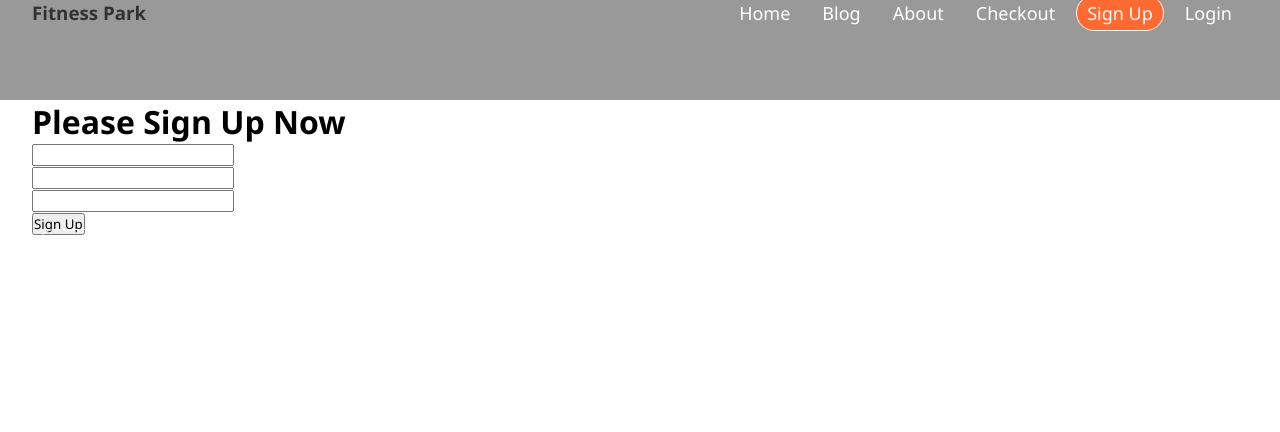
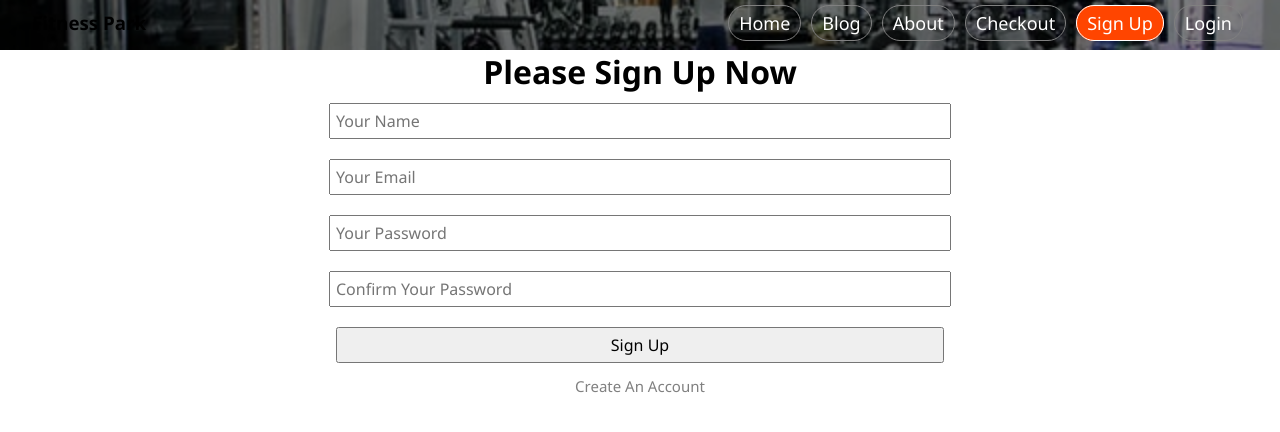
Before and after one commit to Cihsan/-independent-service-provider, a React (Create React App) app: page /sign-up in a window 1280 px wide. Shown: the top 432 px of the page. Built offline with nearby package versions, Linux system fonts and the light colour scheme.

Commit message:
added firebase init

```diff
--- a/src/App.css
+++ b/src/App.css
@@ -3,14 +3,17 @@
     padding: 0;
     font-family: 'Segoe UI', Tahoma, Geneva, Verdana, sans-serif;
 }
+
 .container{
     width: 95%;
     margin: 0 auto;
 }
+/* header */
 .flex{
     display: flex;
     justify-content: space-between;
     align-items: center;
+    padding-top: 10px;
 }
 a{
     text-decoration: none;
@@ -27,12 +30,14 @@ a{
     background-position: center;
     background-repeat: no-repeat;
     background-size: cover;
-    height: 100px;
+    height: 50px;
+
+}
+.overlay{
     background: rgb(0, 0, 0);
     background: rgba(0, 0, 0, 0.5);
-    opacity: 80%;
+    height:50px ;
 }
-
 .active{
     background-color: orangered;
     color: #fff;
@@ -40,3 +45,13 @@ a{
 .link{
     border: 1px solid grey;
 }
+/* logi Signup */
+form{
+    text-align: center;
+}
+input{
+    width: 50%;
+    margin: 10px;
+    padding: 5px;
+    font-size: 16px;
+}
--- a/src/Pages/Shared/Header.js
+++ b/src/Pages/Shared/Header.js
@@ -4,10 +4,10 @@ import { NavLink } from 'react-router-dom';
 const Header = () => {
     return (
         <div className='banner'>
+            <div className='overlay'>
                 <div className='flex container'>
                     <h3>Fitness Park</h3>
                     <nav>
-
                         <NavLink className={({ isActive }) => (isActive ? "active" : "link")} to='/'>Home</NavLink>
                         <NavLink className={({ isActive }) => (isActive ? "active" : "link")} to='/blogs'>Blog</NavLink>
                         <NavLink className={({ isActive }) => (isActive ? "active" : "link")} to='/about'>About</NavLink>
@@ -17,6 +17,8 @@ const Header = () => {
                     </nav>
                 </div>
             </div>
+
+        </div>
     );
 };
 
--- a/src/Pages/Unique/Login.js
+++ b/src/Pages/Unique/Login.js
@@ -4,13 +4,15 @@ import { Link } from 'react-router-dom';
 const Login = () => {
     return (
         <div className='container'>
-            <h1>Please Login</h1>
+
             <form >
-                <input type="email" name="" id="" /><br />
-                <input type="password" name="" id="" /><br />
-                <input type="submit" value="Sign Up" /><br />
+            <h1>Login Here</h1>
+                <input type="email" name="" id="" placeholder='Your Email' required/><br />
+                <input type="password" name="" id="" placeholder='Your Password' required/><br />
+                <input type="submit" value="Log In" /><br />
+                <Link style={{color:'grey'}} to='/sign-up'><small>Create An Account</small></Link>
             </form>
-            <Link to='/sign-up'>Create An Account</Link>
+
         </div>
     );
 };
--- a/src/Pages/Unique/SignUp.js
+++ b/src/Pages/Unique/SignUp.js
@@ -4,14 +4,17 @@ import { Link } from 'react-router-dom';
 const SignUp = () => {
     return (
         <div className='container'>
-            <h1>Please Sign Up Now</h1>
+
             <form >
-                <input type="text" name="" id="" /><br />
-                <input type="email" name="" id="" /><br />
-                <input type="password" name="" id="" /><br />
-                <input type="submit" value="Sign Up" />
+                <h1>Please Sign Up Now</h1>
+                <input type="text" name="" id="" placeholder='Your Name'/><br />
+                <input type="email" name="" id="" placeholder='Your Email'/><br />
+                <input type="password" name="" id="" placeholder='Your Password'/><br />
+                <input type="password" name="" id="" placeholder='Confirm Your Password'/><br />
+                <input type="submit" value="Sign Up" /><br />
+                <Link style={{color:'grey'}} to='/login'><small>Create An Account</small></Link>
             </form>
-            <Link to='/login'>Already Have Login</Link>
+
         </div>
     );
 };
```
Also changed, not shown: src/App.js (+16 -3 lines), src/RequireAuth.js (added, +19 -0 lines), src/firebase_init.js (added, +20 -0 lines), 1 other file (tests, documents, lock files or other folders). Lines whose indentation alone changed are shown as unchanged.
